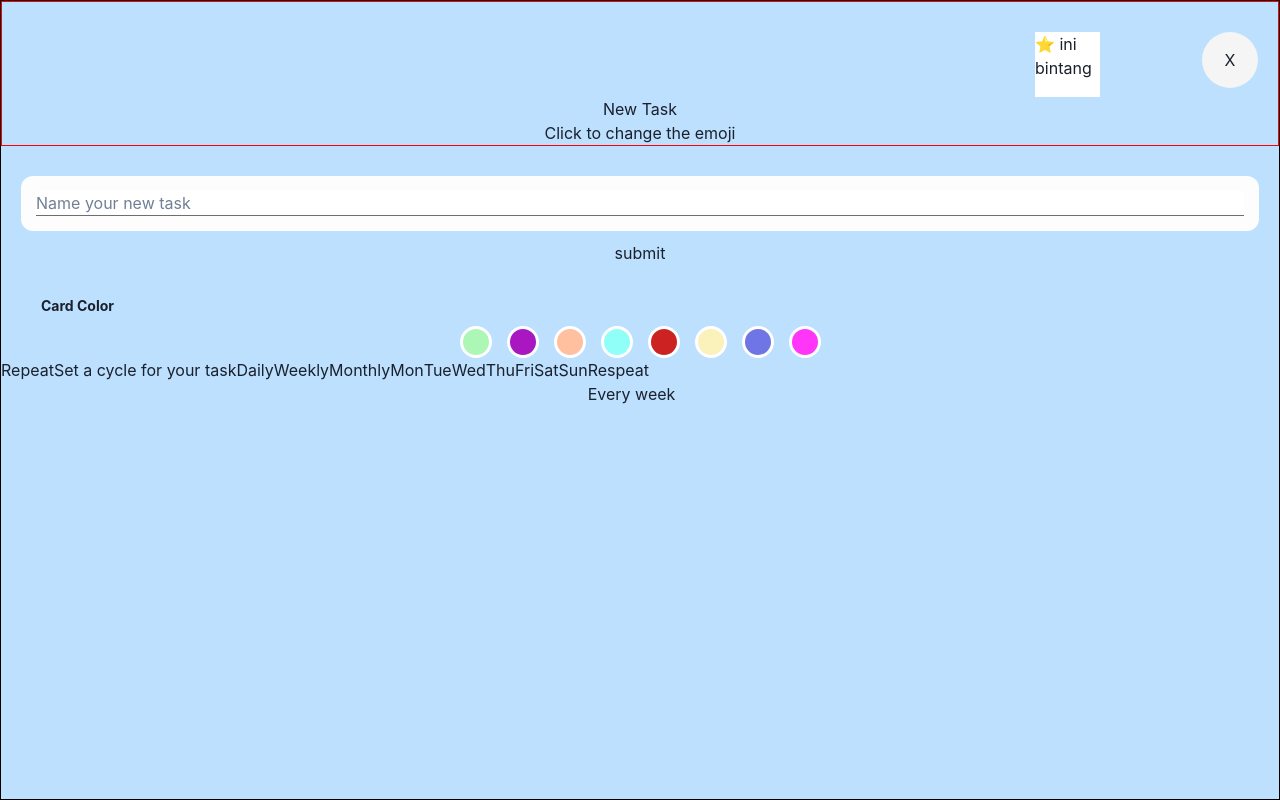
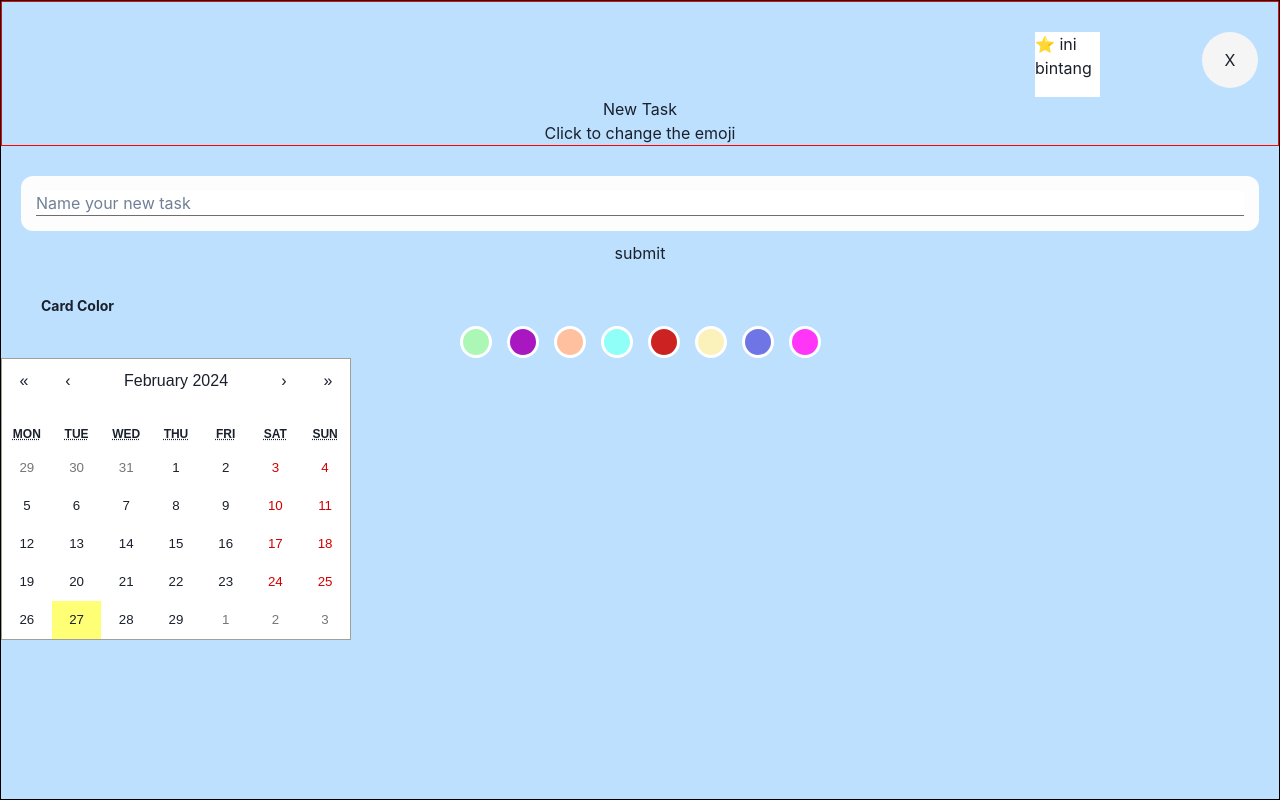
Before and after one commit to sulthanrizal/Task_APP, a React (Create React App) app in the folder client/: page /todoadd in a window 1280 px wide. Built offline with nearby package versions, Linux system fonts and the light colour scheme.

Commit message:
create page TODO ADD

```diff
--- a/client/src/@page/todoadd/index.js
+++ b/client/src/@page/todoadd/index.js
@@ -1,23 +1,26 @@
 import { onClickNav } from '@components/helperOnClick'
-import'./todoadd.scss'
+import './todoadd.scss'
 import { useNavigate } from 'react-router-dom'
 import { createTodos } from '@page/todosList/helpers/crud'
 import { useState } from 'react'
-import AxiosInstance from '@service/axios'
-
-const { Box, Flex, Text, FormControl } = require("@chakra-ui/react")
+import { useToast } from '@chakra-ui/react'
+import Calendar from 'react-calendar'
+import 'react-calendar/dist/Calendar.css';
+import moment from 'moment'
+const { Box, Flex, Text } = require("@chakra-ui/react")
 
 
-const TodoAdd =()=>{
-    const navigate=useNavigate()
-    const [add,setAdd]= useState({title:'',completed:false})
+const TodoAdd = () => {
+    const navigate = useNavigate()
+    const [add, setAdd] = useState({ title: '', completed: false, backgroundColor: null, type: "" })
+    const toast = useToast()
 
-    return(
+    return (
         <Box className="container-todoadd">
             <Flex className="header-todoadd">
                 <Flex className='row-header-todoadd'>
-                     <span>⭐ ini bintang</span>
-                     <Box  onClick={()=>{onClickNav({path:'/todobox',navigate})}} className='back-todoadd'>X</Box>
+                    <span>⭐ ini bintang</span>
+                    <Box onClick={() => { onClickNav({ path: '/todobox', navigate }) }} className='back-todoadd'>X</Box>
                 </Flex>
                 <Flex className='col-header-todoadd'>
                     <Text className='col-head-todoadd-text'>New Task</Text>
@@ -26,68 +29,36 @@ const TodoAdd =()=>{
             </Flex>
             <Flex className='body-todoadd'>
                 <Box className='input-todoadd'>
-                    <input placeholder='Name your new task' type='text' name='title' required onChange={(e) => setAdd({ ...add, title: e.target.value })}/>
+                    <input placeholder='Name your new task' type='text' name='title' required onChange={(e) => setAdd({ ...add, title: e.target.value })} />
                 </Box>
-                {/* <Box className='input-todoadd'>
-                    Done or Not
-                    <input placeholder='Describe it' type='checkbox' required onChange={(e) => setAdd({ ...add, name: e.target.value })}/>
-                </Box> */}
-                <button onClick={()=> createTodos({data: add, navigate})} >submit</button>
+                {
+                    console.log(add, 'ini data')
+                }
+                <button onClick={() => createTodos({ data: add, navigate, toast })} >submit</button>
             </Flex>
             <Flex className='body-list-color-todoadd'>
                 <span>Card Color</span>
                 <Flex className='list-color-todoadd'>
-                    <Box className='list-color-lightgreen'></Box>
-                    <Box className='list-color-purple'></Box>
-                    <Box className='list-color-crem'></Box>
-                    <Box className='list-color-lightblue'></Box>
-                    <Box className='list-color-red'></Box>
-                    <Box className='list-color-mossgreen'></Box>
-                    <Box className='list-color-lightpurple'></Box>
-                    <Box className='list-color-pink'></Box>
+                    <Box onClick={() => { setAdd({ ...add, backgroundColor: "#ADF7B6" }) }} className='list-color-lightgreen'></Box>
+                    <Box onClick={() => { setAdd({ ...add, backgroundColor: "#A817C0" }) }} className='list-color-purple'></Box>
+                    <Box onClick={() => { setAdd({ ...add, backgroundColor: "#FFC09F" }) }} className='list-color-crem'></Box>
+                    <Box onClick={() => { setAdd({ ...add, backgroundColor: "#8FFFF8" }) }} className='list-color-lightblue'></Box>
+                    <Box onClick={() => { setAdd({ ...add, backgroundColor: "#CC2222" }) }} className='list-color-red'></Box>
+                    <Box onClick={() => { setAdd({ ...add, backgroundColor: "#FBF1BA" }) }} className='list-color-mossgreen'></Box>
+                    <Box onClick={() => { setAdd({ ...add, backgroundColor: "#7075E5" }) }} className='list-color-lightpurple'></Box>
+                    <Box onClick={() => { setAdd({ ...add, backgroundColor: "#FF36F7" }) }} className='list-color-pink'></Box>
                 </Flex>
             </Flex>
-            <Flex className='body-repeat-todoadd'>
-                <span>Repeat</span>
-                <Flex>
-                    <Box>
-                        <Text>Set a cycle for your task</Text>
-                    </Box>
-                    <Flex>
-                        <Text>Daily</Text>
-                        <Text>Weekly</Text>
-                        <Text>Monthly</Text>
-                    </Flex>
-                    <Flex>
-                        <Text>Mon</Text>
-                        <Text>Tue</Text>
-                        <Text>Wed</Text>
-                        <Text>Thu</Text>
-                        <Text>Fri</Text>
-                        <Text>Sat</Text>
-                        <Text>Sun</Text>
-                    </Flex>
-                    <Flex>
-                        <Text>Respeat
-                            <Text>Every week
-                                {/* <svg width="6" height="8" viewBox="0 0 6 8" fill="none" xmlns="http://www.w3.org/2000/svg">
-                                    <path d="M0.316 0.67H1.926L5.314 3.876L1.926 7.096H0.316L3.704 3.876L0.316 0.67Z" fill="#1E1C1C" fill-opacity="0.8"/>
-                                </svg> */}
-                            </Text>
-                        </Text>
-                    </Flex>
-                </Flex>
-            </Flex>
+            <Box className='body-reapet-todoadd'>
+                <Calendar onChange={(value) => {
+                    setAdd(
+                        { ...add, date: moment(value).format('YYYY-MM-DD') }
+                    )
+                }} />
+            </Box>
+
         </Box>
 
     )
 }
 export default TodoAdd;
-
-// position: absolute;
-// width: 197px;
-// height: 60px;
-// left: 116px;
-// top: 776px;
-
-// filter: drop-shadow(0px 6px 20px rgba(0, 0, 0, 0.3));
```
